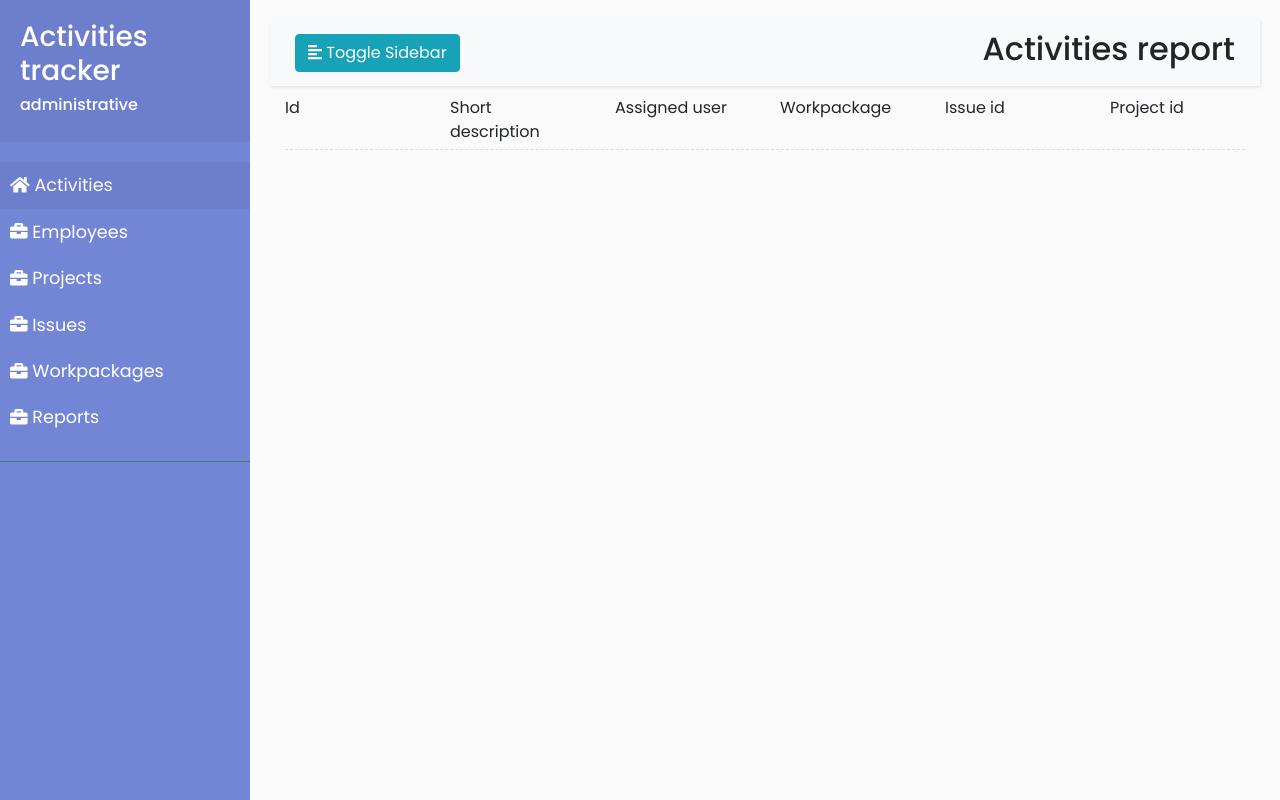
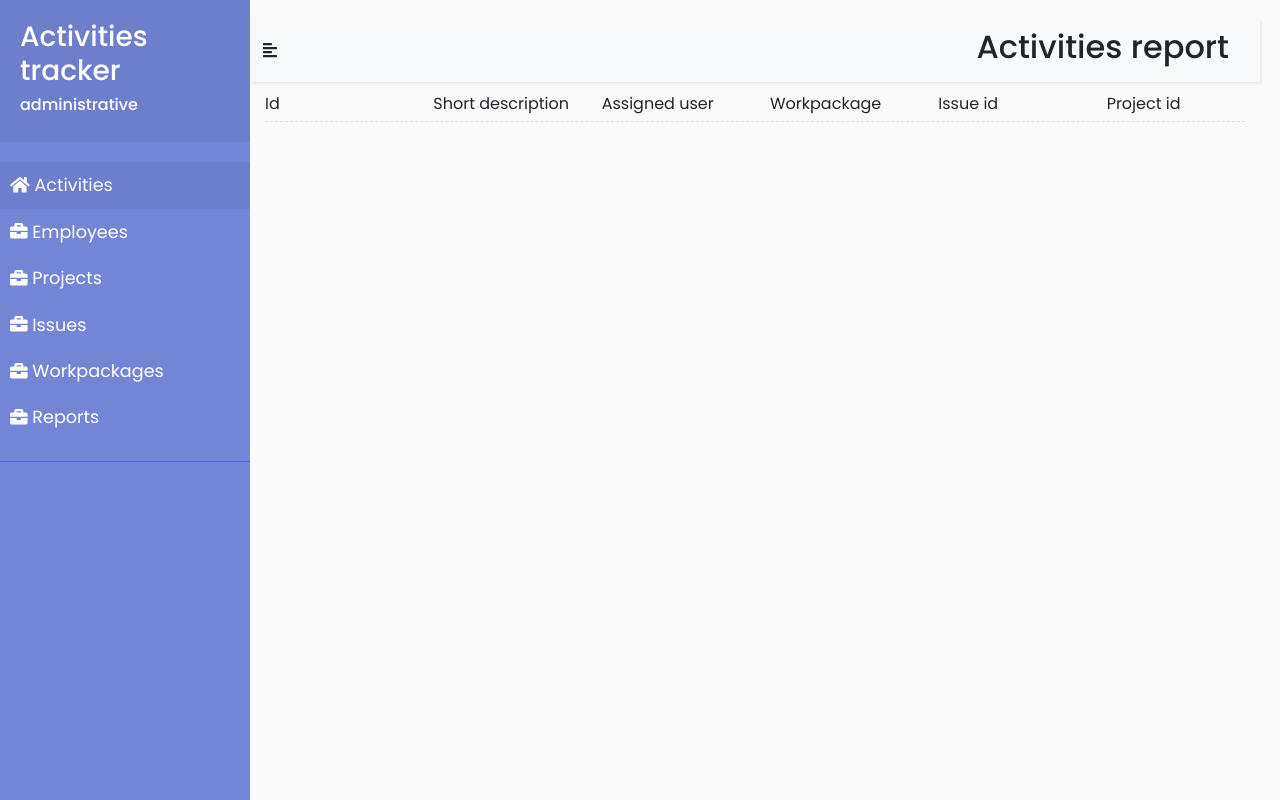
Before and after one commit to sergiunagy/actrack, a plain HTML site: page frontend/colapsible_menu/colapsible_menu_template.html in a window 1280 px wide. Drawn offline with nearby package versions, Linux system fonts and the light colour scheme.

Commit message:
Change CSS: init all elements, change button shape. updates ACTRACK-175

```diff
--- a/frontend/colapsible_menu/colapsible_menu_template.html
+++ b/frontend/colapsible_menu/colapsible_menu_template.html
@@ -73,9 +73,8 @@
 
             <nav class="navbar navbar-expand-sm navbar-light bg-light">
                 <div class="container-fluid">
-                    <button type="button" id="sidebarCollapse" class="btn btn-info">
+                    <button type="button" id="sidebarCollapse" class="btn">
                         <i class="fas fa-align-left"></i>
-                        <span>Toggle Sidebar</span>
                     </button>
                     <h2>Activities report</h2>
                 </div>
--- a/frontend/colapsible_menu/style.css
+++ b/frontend/colapsible_menu/style.css
@@ -1,8 +1,5 @@
-/*
-    DEMO STYLE
-*/
-
 @import "https://fonts.googleapis.com/css?family=Poppins:300,400,500,600,700";
+/*Reset margin for all*/
 body {
     font-family: 'Poppins', sans-serif;
     background: #fafafa;
@@ -16,6 +13,17 @@ p {
     color: #999;
 }
 
+* {
+    margin: 0px;
+    padding: 0px;
+    box-sizing: border-box;
+}
+
+/*Style the Navbar header*/
+.sidebar-header{
+    padding: 20px;
+}
+
 a,
 a:hover,
 a:focus {
@@ -25,12 +33,16 @@ a:focus {
 }
 
 .navbar {
-    padding: 10px 10px;
+    padding-left: 0;
     background: #fff;
     border: none;
     border-radius: 0;
     margin-bottom: 10px;
     box-shadow: 1px 1px 3px rgba(0, 0, 0, 0.1);
+}
+
+.navbar .container-fluid{
+    padding-left: 0;
 }
 
 .navbar-btn {
@@ -107,13 +119,6 @@ a[data-toggle="collapse"] {
     position: relative;
 }
 
-.dropdown-toggle::after {
-    display: block;
-    position: absolute;
-    top: 50%;
-    right: 20px;
-    transform: translateY(-50%);
-}
 
 ul ul a {
     font-size: 0.9em !important;
@@ -125,32 +130,15 @@ ul.CTAs {
     padding: 20px;
 }
 
-/*ul.CTAs a {*/
-/*    text-align: center;*/
-/*    font-size: 0.9em !important;*/
-/*    display: block;*/
-/*    border-radius: 5px;*/
-/*    margin-bottom: 5px;*/
-/*}*/
-
-/*a.download {*/
-/*    background: #fff;*/
-/*    color: #7386D5;*/
-/*}*/
-
-/*a.article,*/
-/*a.article:hover {*/
-/*    background: #6d7fcc !important;*/
-/*    color: #fff !important;*/
-/*}*/
-
 /* ---------------------------------------------------
     CONTENT STYLE
 ----------------------------------------------------- */
 
 #content {
     width: 100%;
-    padding: 20px;
+    padding-top: 20px;
+    padding-bottom: 20px;
+    padding-right: 20px;
     min-height: 100vh;
     transition: all 0.3s;
 }
```
Also changed, not shown: frontend/colapsible_menu/colapsible_nav.js (line endings or trailing spaces).
